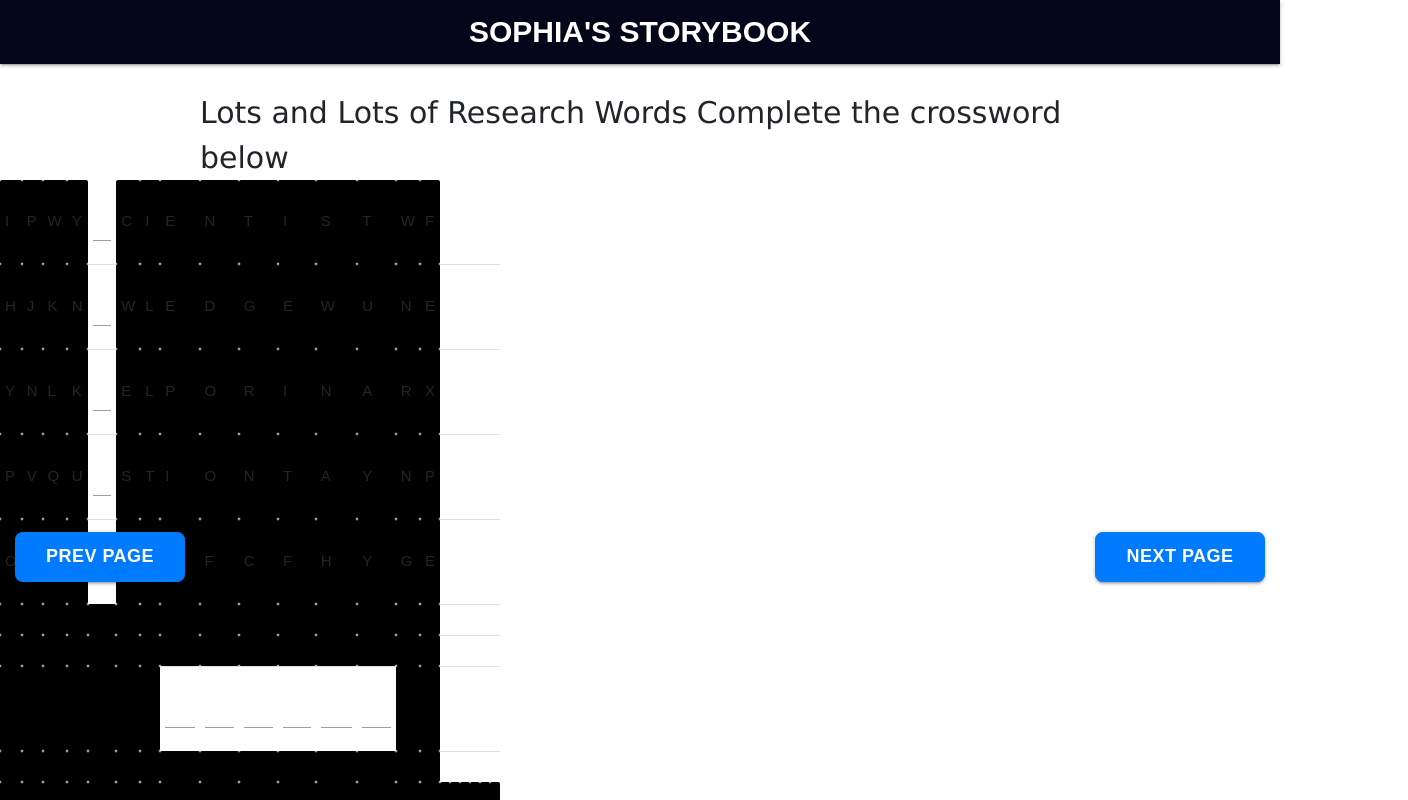
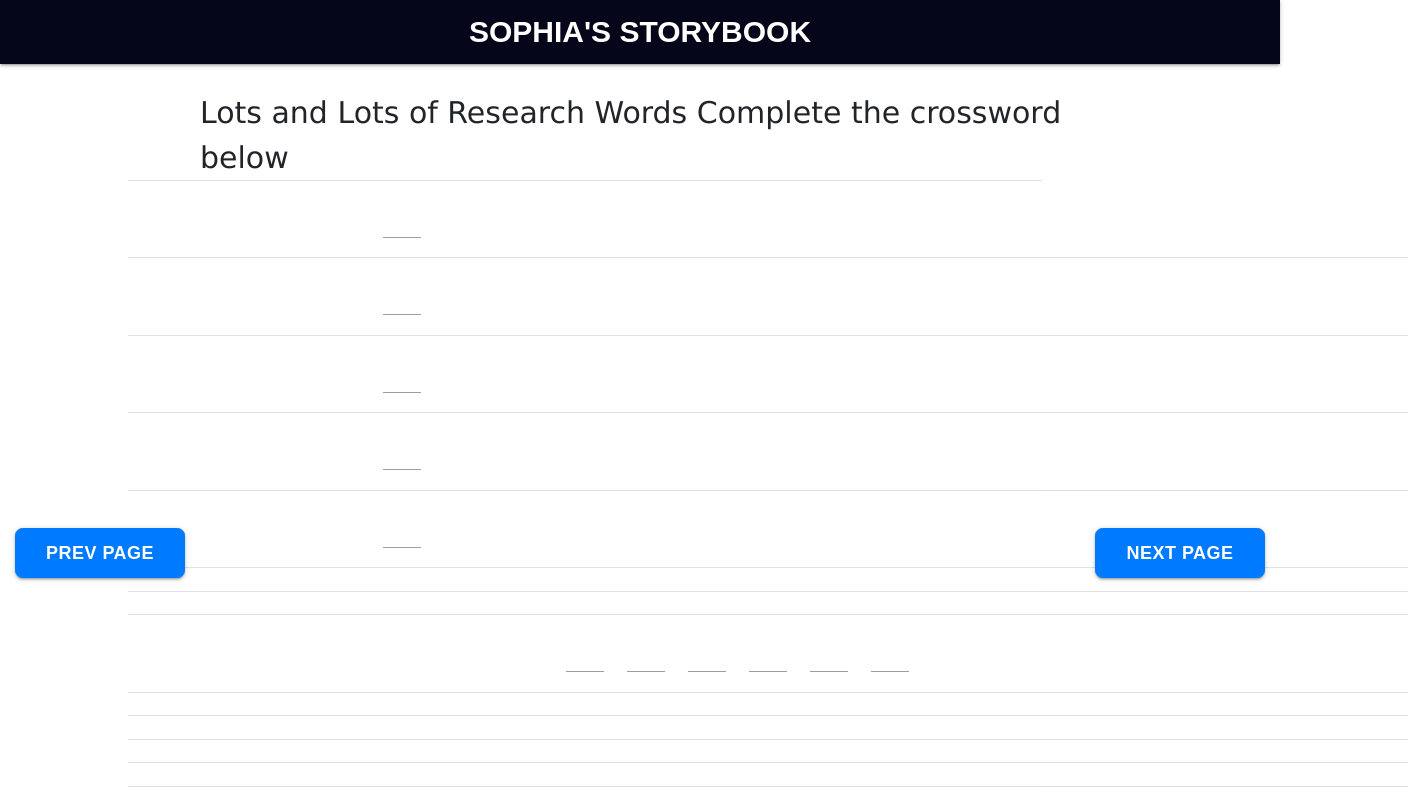
Before and after one commit to evolvednight/GUSS, a React (Create React App) app in the folder sophia/: page /Page20 in a window 1280 px wide. Shown: the top 800 px of the page, 1408 px wide, since content can reach past the window. Built offline with nearby package versions, Linux system fonts and the light colour scheme.

Commit message:
fix layout on the crossword frame

```diff
--- a/sophia/src/components/Games/Crossword.css
+++ b/sophia/src/components/Games/Crossword.css
@@ -1,8 +1,17 @@
-table {
-    width: 500px;
-    align-items: center;
+
+
+td {
+    width: 1%;
+    height: 1%;
 }
 
-.td {
-    width: 100%;
+tr {
+    height: 1%;
 }
+
+Table {
+    width: 80%;
+    margin-bottom: 10%;
+    margin-right: 50%;
+    margin-left: 10%;
+}
--- a/sophia/src/components/Games/Crossword.js
+++ b/sophia/src/components/Games/Crossword.js
@@ -4,95 +4,104 @@ import Table from 'react-bootstrap/Table';
 import tdStyles from './tdStyles';
 import './Crossword.css';
 
+//var letters = /^[A-Za-z]+$/;
 class Crossword extends Component {
 
     render() {
         return (
-            <table className="puzzle" class="center">
+          <div className="crossword">
+            <Table className="puzzle">
             <tr className="row0">
-          <td className="cell cell0" style={tdStyles}>I</td>
-          <td className="cell cell1" style={tdStyles}>P</td>
-          <td className="cell cell2" style={tdStyles}>W</td>
-          <td className="cell cell3" style={tdStyles}>Y</td>
-          <td className="cell cell4"><input type="text" ref="answer1807" maxLength="1" onChange={this.handleChange} /></td>
-          <td className="cell cell5" style={tdStyles}>C</td>
-          <td className="cell cell6" style={tdStyles}>I</td>
-          <td className="cell cell7" style={tdStyles}>E</td>
-          <td className="cell cell8" style={tdStyles}>N</td>
-          <td className="cell cell9" style={tdStyles}>T</td>
-          <td className="cell cell10" style={tdStyles}>I</td>
-          <td className="cell cell11" style={tdStyles}>S</td>
-          <td className="cell cell12" style={tdStyles}>T</td>
-          <td className="cell cell13" style={tdStyles}>W</td>
-          <td className="cell cell14" style={tdStyles}>F</td>
+              <td className="cell cell0" style={tdStyles}></td>
+              <td className="cell cell1" style={tdStyles}></td>
+              <td className="cell cell2" style={tdStyles}></td>
+              <td className="cell cell3" style={tdStyles}></td>
+              <td className="cell cell4"><input type="text" ref="answer1807" maxLength="1" onChange={this.handleChange} /></td>
+              <td className="cell cell5" style={tdStyles}></td>
+              <td className="cell cell6" style={tdStyles}></td>
+              <td className="cell cell7" style={tdStyles}></td>
+              <td className="cell cell8" style={tdStyles}></td>
+              <td className="cell cell9" style={tdStyles}></td>
+              <td className="cell cell10" style={tdStyles}></td>
+              <td className="cell cell11" style={tdStyles}></td>
+              <td className="cell cell12" style={tdStyles}></td>
+              <td className="cell cell13" style={tdStyles}></td>
+              <td className="cell cell14" style={tdStyles}></td>
             </tr>
             <tr className="row1">
-          <td className="cell cell0" style={tdStyles}>H</td>
-          <td className="cell cell1" style={tdStyles}>J</td>
-          <td className="cell cell2" style={tdStyles}>K</td>
-          <td className="cell cell3" style={tdStyles}>N</td>
-          <td className="cell cell4"><input type="text" ref="answer1807" maxLength="1" onChange={this.handleChange} /></td>
-          <td className="cell cell5" style={tdStyles}>W</td>
-          <td className="cell cell6" style={tdStyles}>L</td>
-          <td className="cell cell7" style={tdStyles}>E</td>
-          <td className="cell cell8" style={tdStyles}>D</td>
-          <td className="cell cell9" style={tdStyles}>G</td>
-          <td className="cell cell10" style={tdStyles}>E</td>
-          <td className="cell cell11" style={tdStyles}>W</td>
-          <td className="cell cell12" style={tdStyles}>U</td>
-          <td className="cell cell13" style={tdStyles}>N</td>
-          <td className="cell cell14" style={tdStyles}>E</td>
+              <td className="cell cell0" style={tdStyles}></td>
+              <td className="cell cell1" style={tdStyles}></td>
+              <td className="cell cell2" style={tdStyles}></td>
+              <td className="cell cell3" style={tdStyles}></td>
+              <td className="cell cell4">
+              <input type="text" ref="answer1807" maxLength="1" onChange={this.handleChange}
+              //function({
+                //      if(!ref.value.match(letters))
+                  //    {
+                    //    alert('this is not a letter, please input alphabet only');
+                   //   }}})
+                    /></td>
+              <td className="cell cell5" style={tdStyles}></td>
+              <td className="cell cell6" style={tdStyles}></td>
+              <td className="cell cell7" style={tdStyles}></td>
+              <td className="cell cell8" style={tdStyles}></td>
+              <td className="cell cell9" style={tdStyles}></td>
+              <td className="cell cell10" style={tdStyles}></td>
+              <td className="cell cell11" style={tdStyles}></td>
+              <td className="cell cell12" style={tdStyles}></td>
+              <td className="cell cell13" style={tdStyles}></td>
+              <td className="cell cell14" style={tdStyles}></td>
             </tr>
             <tr className="row2">
-          <td className="cell cell0" style={tdStyles}>Y</td>
-          <td className="cell cell1" style={tdStyles}>N</td>
-          <td className="cell cell2" style={tdStyles}>L</td>
-          <td className="cell cell3" style={tdStyles}>K</td>
-          <td className="cell cell4"><input type="text" ref="answer1807" maxLength="1" onChange={this.handleChange} /></td>
-          <td className="cell cell5" style={tdStyles}>E</td>
-          <td className="cell cell6" style={tdStyles}>L</td>
-          <td className="cell cell7" style={tdStyles}>P</td>
-          <td className="cell cell8" style={tdStyles}>O</td>
-          <td className="cell cell9" style={tdStyles}>R</td>
-          <td className="cell cell10" style={tdStyles}>I</td>
-          <td className="cell cell11" style={tdStyles}>N</td>
-          <td className="cell cell12" style={tdStyles}>A</td>
-          <td className="cell cell13" style={tdStyles}>R</td>
-          <td className="cell cell14" style={tdStyles}>X</td>
+              <td className="cell cell0" style={tdStyles}></td>
+              <td className="cell cell1" style={tdStyles}></td>
+              <td className="cell cell2" style={tdStyles}></td>
+              <td className="cell cell3" style={tdStyles}></td>
+              <td className="cell cell4"><input type="text" ref="answer1807" maxLength="1" onChange={this.handleChange} /></td>
+              <td className="cell cell5" style={tdStyles}></td>
+              <td className="cell cell6" style={tdStyles}></td>
+              <td className="cell cell7" style={tdStyles}></td>
+              <td className="cell cell8" style={tdStyles}></td>
+              <td className="cell cell9" style={tdStyles}></td>
+              <td className="cell cell10" style={tdStyles}></td>
+              <td className="cell cell11" style={tdStyles}></td>
+              <td className="cell cell12" style={tdStyles}></td>
+              <td className="cell cell13" style={tdStyles}></td>
+              <td className="cell cell14" style={tdStyles}></td>
             </tr>
             <tr className="row3">
-          <td className="cell cell0" style={tdStyles}>P</td>
-          <td className="cell cell1" style={tdStyles}>V</td>
-          <td className="cell cell2" style={tdStyles}>Q</td>
-          <td className="cell cell3" style={tdStyles}>U</td>
+          <td className="cell cell0" style={tdStyles}></td>
+          <td className="cell cell1" style={tdStyles}></td>
+          <td className="cell cell2" style={tdStyles}></td>
+          <td className="cell cell3" style={tdStyles}></td>
           <td className="cell cell4"><input type="text" ref="answer1807" maxLength="1" onChange={this.handleChange} /></td>
-          <td className="cell cell5" style={tdStyles}>S</td>
-          <td className="cell cell6" style={tdStyles}>T</td>
-          <td className="cell cell7" style={tdStyles}>I</td>
-          <td className="cell cell8" style={tdStyles}>O</td>
-          <td className="cell cell9" style={tdStyles}>N</td>
-          <td className="cell cell10" style={tdStyles}>T</td>
-          <td className="cell cell11" style={tdStyles}>A</td>
-          <td className="cell cell12" style={tdStyles}>Y</td>
-          <td className="cell cell13" style={tdStyles}>N</td>
-          <td className="cell cell14" style={tdStyles}>P</td>
+          <td className="cell cell5" style={tdStyles}></td>
+          <td className="cell cell6" style={tdStyles}></td>
+          <td className="cell cell7" style={tdStyles}></td>
+          <td className="cell cell8" style={tdStyles}></td>
+          <td className="cell cell9" style={tdStyles}></td>
+          <td className="cell cell10" style={tdStyles}></td>
+          <td className="cell cell11" style={tdStyles}></td>
+          <td className="cell cell12" style={tdStyles}></td>
+          <td className="cell cell13" style={tdStyles}></td>
+          <td className="cell cell14" style={tdStyles}></td>
             </tr>
             <tr className="row4">
-            <td className="cell cell0" style={tdStyles}>O</td>
-          <td className="cell cell1" style={tdStyles}>S</td>
-          <td className="cell cell2" style={tdStyles}>T</td>
-          <td className="cell cell3" style={tdStyles}>U</td>
+          <td className="cell cell0" style={tdStyles}></td>
+          <td className="cell cell1" style={tdStyles}></td>
+          <td className="cell cell2" style={tdStyles}></td>
+          <td className="cell cell3" style={tdStyles}></td>
           <td className="cell cell4"><input type="text" ref="answer1807" maxLength="1" onChange={this.handleChange} /></td>
-          <td className="cell cell5" style={tdStyles}>Y</td>
-          <td className="cell cell6" style={tdStyles}>A</td>
-          <td className="cell cell7" style={tdStyles}>G</td>
-          <td className="cell cell8" style={tdStyles}>F</td>
-          <td className="cell cell9" style={tdStyles}>C</td>
-          <td className="cell cell10" style={tdStyles}>F</td>
-          <td className="cell cell11" style={tdStyles}>H</td>
-          <td className="cell cell12" style={tdStyles}>Y</td>
-          <td className="cell cell13" style={tdStyles}>G</td>
-          <td className="cell cell14" style={tdStyles}>E</td>
+          <td className="cell cell5" style={tdStyles}></td>
+          <td className="cell cell6" style={tdStyles}></td>
+          <td className="cell cell7" style={tdStyles}></td>
+          <td className="cell cell8" style={tdStyles}></td>
+          <td className="cell cell9" style={tdStyles}></td>
+          <td className="cell cell10" style={tdStyles}></td>
+          <td className="cell cell11" style={tdStyles}></td>
+          <td className="cell cell12" style={tdStyles}></td>
+          <td className="cell cell13" style={tdStyles}></td>
+          <td className="cell cell14" style={tdStyles}></td>
             </tr>
             <tr className="row5">
           <td className="cell cell0" style={tdStyles}></td>
@@ -283,7 +292,10 @@ class Crossword extends Component {
           <td className="cell cell14" style={tdStyles}></td>
             </tr>
 
-          </table>
+          </Table>
+          <div className="text">
+          </div>
+          </div>
         )
     }
 
--- a/sophia/src/components/Games/tdStyles.js
+++ b/sophia/src/components/Games/tdStyles.js
@@ -1,5 +1,5 @@
 var tdStyles = {
-	backgroundColor: 'black',
+	backgroundColor: 'white',
 };
 
 export default tdStyles;
```
Also changed, not shown: sophia/src/components/Games/Words.js (deleted), sophia/src/components/Pages/Page.css (line endings or trailing spaces).
